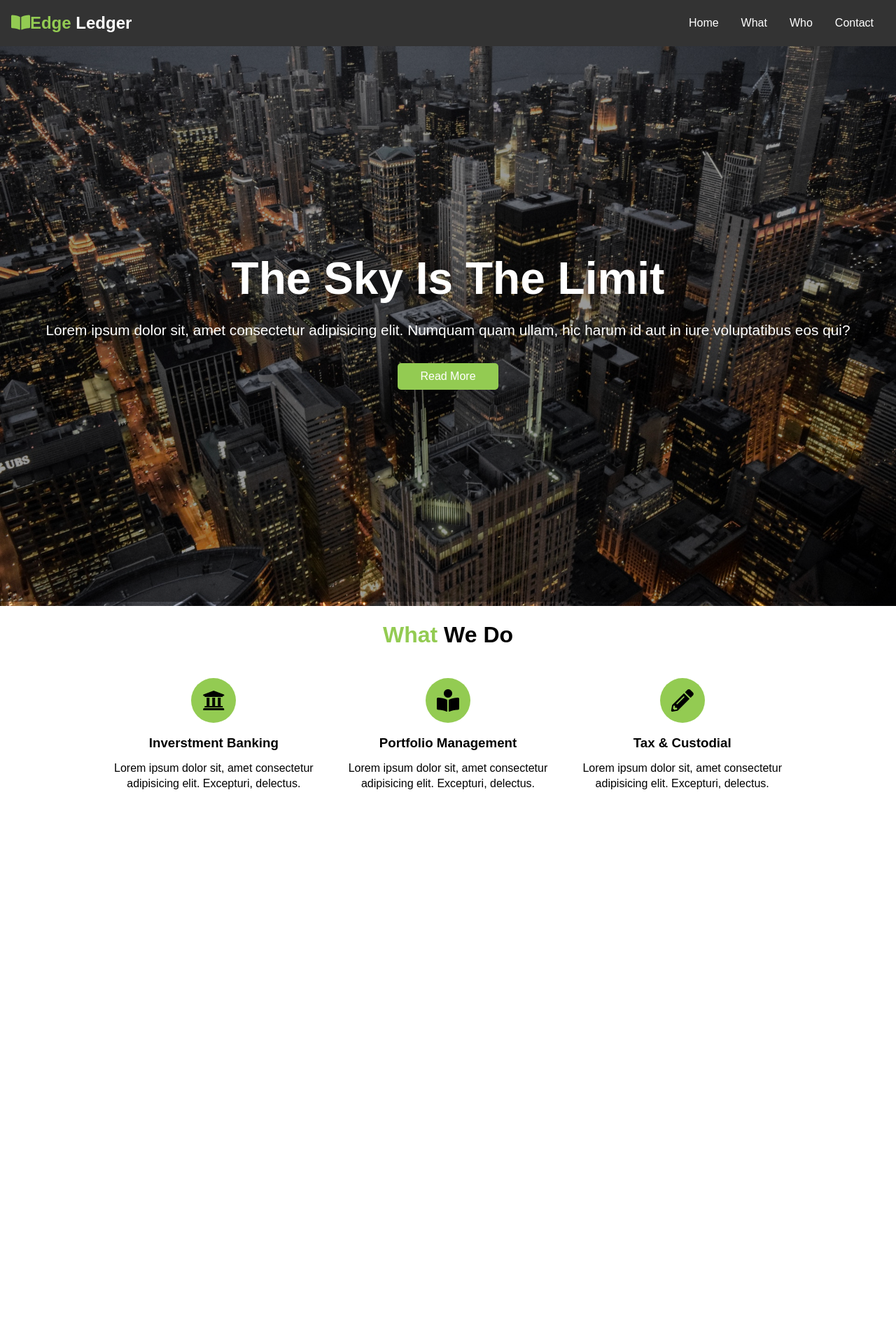
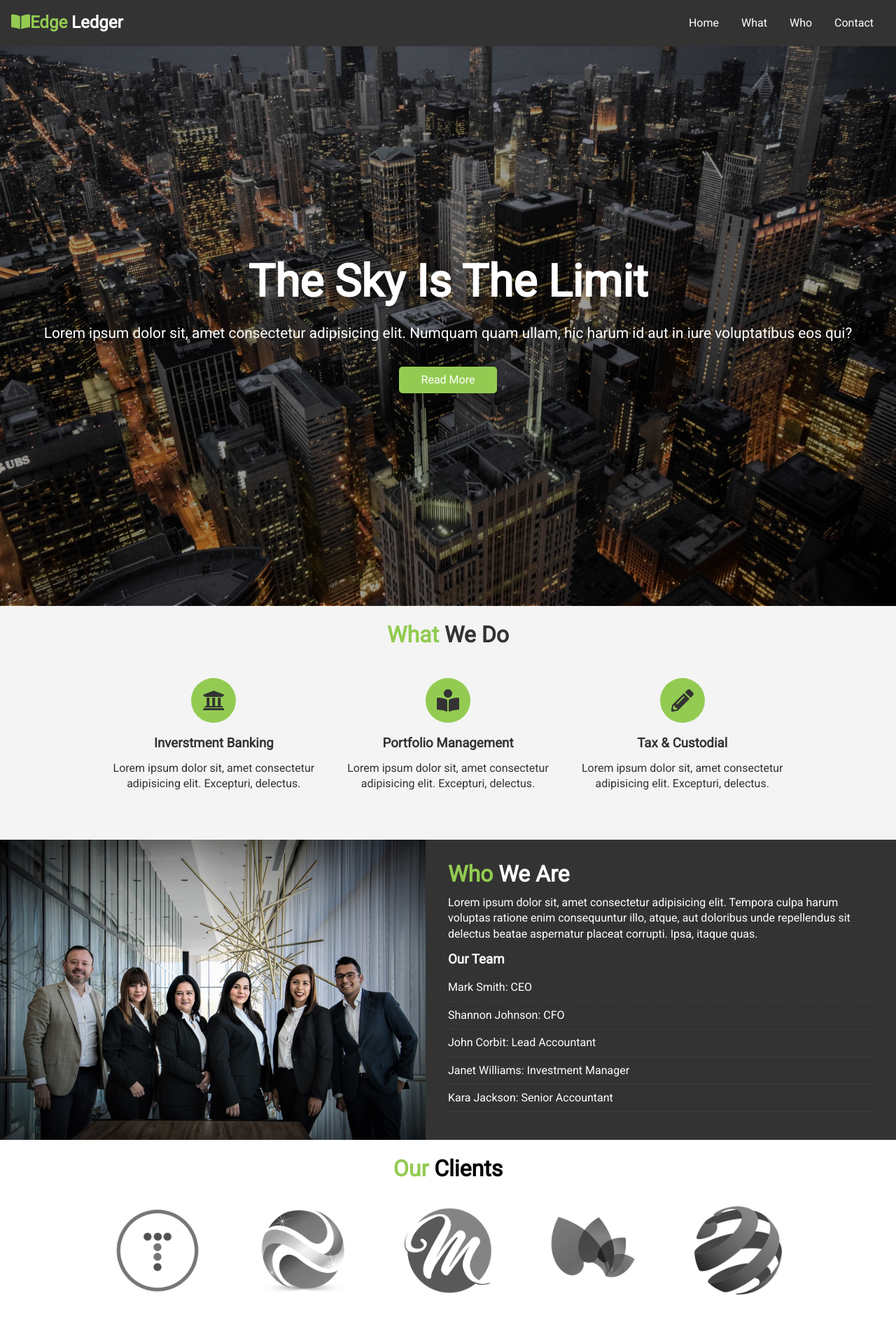
Before and after one commit to saidrobley/Edge_Ledger, a PHP site: page /index.html in a window 1280 px wide. Shown: the top 1895 px of the page at 70% size. Before the commit the page ends 1128 px from the top, so only its background shows below. Run offline with PHP 8.4, Linux system fonts and the light colour scheme; some libraries are stand-ins or nearby versions.

Commit message:
add contact area google map

```diff
--- a/css/style.css
+++ b/css/style.css
@@ -1,13 +1,13 @@
 @import url('https://fonts.googleapis.com/css?family=Roboto');
 
 * {
+  box-sizing: border-box;
   margin: 0;
   padding: 0;
-  box-sizing: border-box;
 }
 
 body {
-  font-family: 'Robot', sans-serif;
+  font-family: 'Roboto', sans-serif;
   line-height: 1.4;
 }
 
@@ -26,11 +26,28 @@ p {
   padding: 0 2rem;
   overflow: hidden;
 }
+
+.text-center {
+  text-align: center;
+}
+
 .text-primary {
   color: #93cb52;
 }
-.text-center {
-  text-align: center;
+
+.bg-light {
+  background: #f4f4f4;
+  color: #333;
+}
+
+.bg-dark {
+  background: #333;
+  color: #fff;
+}
+
+.bg-primary {
+  background: #93cb52;
+  color: #fff;
 }
 
 .l-heading {
@@ -38,11 +55,18 @@ p {
   margin-bottom: 0.75rem;
   line-height: 1.1;
 }
+
 .m-heading {
   font-size: 2rem;
   margin-bottom: 0.75rem;
   line-height: 1.1;
 }
+
+.lead {
+  font-size: 1.3rem;
+  margin-bottom: 2rem;
+}
+
 .py-1 {
   padding: 1.5rem 0;
 }
@@ -52,10 +76,17 @@ p {
 .py-3 {
   padding: 3rem 0;
 }
-.lead {
-  font-size: 1.3rem;
-  margin-bottom: 2rem;
+
+.p-1 {
+  padding: 1.5rem;
 }
+.p-2 {
+  padding: 2rem;
+}
+.p-3 {
+  padding: 3rem;
+}
+
 .btn {
   display: inline-block;
   color: #fff;
@@ -64,6 +95,7 @@ p {
   border: none;
   border-radius: 5px;
 }
+
 .btn:hover {
   background: #7ab436;
 }
@@ -73,14 +105,24 @@ p {
   color: #fff;
 }
 
+.list {
+  margin: 0.5rem 0;
+  list-style: none;
+}
+
+.list li {
+  padding: 0.5rem 0;
+  border-bottom: #444 dotted 1px;
+}
+
 /* Navbar */
 #navbar {
-  background: #333;
   display: flex;
-  justify-content: space-between;
   position: sticky;
   top: 0;
+  background: #333;
   color: #fff;
+  justify-content: space-between;
   z-index: 1;
   padding: 1rem;
 }
@@ -105,23 +147,24 @@ p {
 /* Showcase */
 #showcase {
   background: #333 url('../img/showcase.jpg') no-repeat center center/cover;
+  height: 100vh;
   color: #fff;
-  height: 100vh;
 }
 
 #showcase .showcase-content {
   display: flex;
   flex-direction: column;
-  height: 100%;
+  text-align: center;
   justify-content: center;
   align-items: center;
-  text-align: center;
+  height: 100%;
   padding: 0 2rem;
   /* Overlay */
   position: absolute;
-  top: 60px;
+  top: 65px;
+  left: 0;
   right: 0;
-  left: 0;
+  bottom: 0;
   background-color: rgba(0, 0, 0, 0.4);
 }
 
@@ -130,14 +173,64 @@ p {
   display: flex;
   padding: 1rem;
 }
-#what .item {
+
+#what .items .item {
   flex: 1;
   text-align: center;
   padding: 1rem;
 }
+
 #what .items .item i {
   background: #93cb52;
   padding: 1rem;
   border-radius: 50%;
   margin-bottom: 1rem;
 }
+
+/* Section: Who We Are */
+#who {
+  display: flex;
+}
+
+#who div {
+  flex: 1;
+}
+
+#who .who-img {
+  background: url('../img/people.jpg') no-repeat center center/cover;
+}
+
+/* Section: Clients */
+#clients .items {
+  display: flex;
+}
+
+#clients .items img {
+  display: block;
+  margin: auto;
+  width: 60%;
+}
+
+/* Section: Contact */
+#contact {
+  display: flex;
+}
+
+#contact .map,
+#contact .contact-form {
+  flex: 1;
+}
+
+#contact .contact-form .form-group {
+  margin: 0.75rem;
+}
+
+#contact .contact-form label {
+  display: block;
+}
+
+#contact .contact-form input,
+#contact .contact-form textarea {
+  width: 100%;
+  padding: 0.5rem;
+}
--- a/index.html
+++ b/index.html
@@ -87,5 +87,78 @@
           </div>
       </div>
     </section>
+
+    <!-- Section: Who We Are -->
+    <section id="who">
+      <div class="who-img"></div>
+      <div class="who-text bg-dark p-2">
+        <h2 class="m-heading"><span class="text-primary">Who</span> We Are</h2>
+        <p>Lorem ipsum dolor sit, amet consectetur adipisicing elit. Tempora culpa harum voluptas ratione enim consequuntur
+          illo, atque, aut doloribus unde repellendus sit delectus beatae aspernatur placeat corrupti. Ipsa, itaque quas.
+        </p>
+        <h3>Our Team</h3>
+        <ul class="list">
+          <li>Mark Smith: CEO</li>
+          <li>Shannon Johnson: CFO</li>
+          <li>John Corbit: Lead Accountant</li>
+          <li>Janet Williams: Investment Manager</li>
+          <li>Kara Jackson: Senior Accountant</li>
+        </ul>
+      </div>
+    </section>
+
+    <!-- Section: Clients -->
+    <section id="clients" class="py-1">
+      <div class="container">
+        <h2 class="m-heading text-center">
+          <span class="text-primary">Our</span> Clients
+        </h2>
+        <div class="items py-1">
+          <div><img src="./img/logos/logo1.png" alt="Client"></div>
+          <div><img src="./img/logos/logo2.png" alt="Client"></div>
+          <div><img src="./img/logos/logo3.png" alt="Client"></div>
+          <div><img src="./img/logos/logo4.png" alt="Client"></div>
+          <div><img src="./img/logos/logo5.png" alt="Client"></div>
+        </div>
+      </div>
+    </section>
+
+    <!-- Section: Contact -->
+    <section id="contact">
+      <div class="contact-form bg-primary p-2">
+        <h2 class="m-heading">Contact Us</h2>
+        <p>Please use the form below to contact us</p>
+        <form>
+          <div class="form-group">
+            <label for="name">Name</label>
+            <input type="text" name="name" id="name" placeholder="Enter Name">
+          </div>
+          <div class="form-group">
+            <label for="email">Email</label>
+            <input type="email" name="email" id="email" placeholder="Enter Email">
+          </div>
+          <div class="form-group">
+            <label for="phone">Phone Number</label>
+            <input type="text" name="phone" id="phone" placeholder="Enter Phone Number">
+          </div>
+          <div class="form-group">
+            <label for="message">Message</label>
+            <textarea name="message" id="message" placeholder="Enter Message"></textarea>
+          </div>
+          <input type="submit" value="Send" class="btn btn-dark">
+        </form>
+      </div>
+      <div class="map"></div>
+    </section>
+
+    <!-- Footer -->
+    <footer id="main-footer" class="bg-dark text-center py-1">
+      <div class="container">
+        <p>Copyright &copy; 2019, EdgeLedger, All Rights Reserved</p>
+      </div>
+    </footer>
+    <script src="js/main.js">
+    </script>
+    <script src="https://maps.googleapis.com/maps/api/js?key=AIzaSyDzfAu1f8vueEwbg4Q5mANPHoPWvEt0ALA&callback=initMap" async defer></script>
   </body>
 </html>
--- /dev/null
+++ b/js/main.js
@@ -0,0 +1,12 @@
+// Initialize and add the map
+function initMap() {
+  // Your location
+  const loc = { lat: 39.739235, lng: -104.99025 };
+  // Centered map on location
+  const map = new google.maps.Map(document.querySelector('.map'), {
+    zoom: 14,
+    center: loc
+  });
+  // The marker, positioned at location
+  const marker = new google.maps.Marker({ position: loc, map: map });
+}
```
Also changed, not shown: css/mobile.css (added), css/widescreen.css (added).
